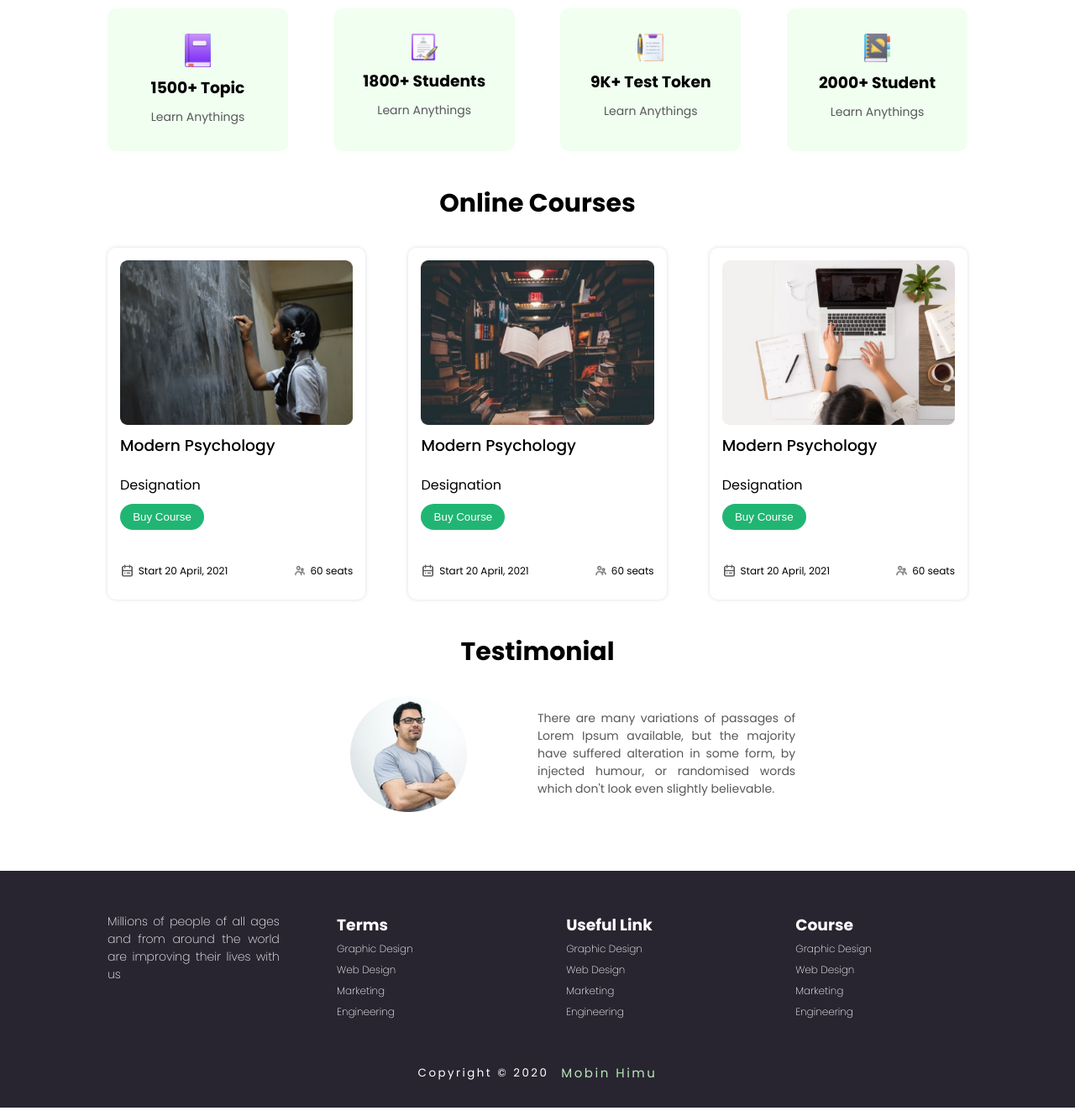
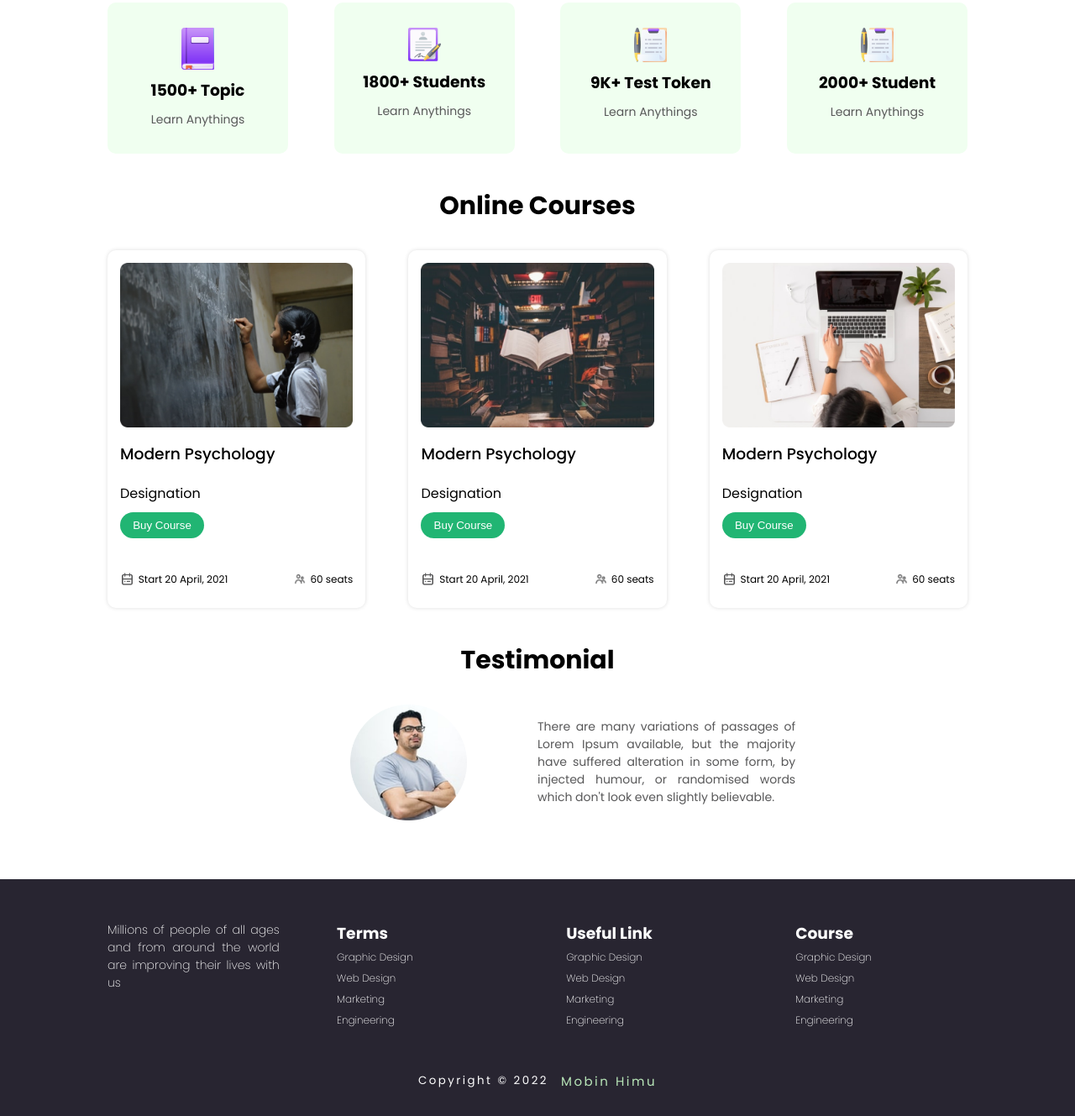
Before and after one commit to mobinhimu/e-school, a plain HTML site: page index.html in a window 1280 px wide. Shown: the part 466-1795 px from the top of the page at 84% size. Drawn offline with Linux system fonts and the light colour scheme.

Commit message:
Everything is okay (Maybe)

```diff
--- a/css/desktop.css
+++ b/css/desktop.css
@@ -1,4 +1,7 @@
 @media only screen and (min-width: 992px) {
+  .container {
+    max-width: 1100px;
+  }
   #menu {
     display: none;
   }
--- a/css/style.css
+++ b/css/style.css
@@ -62,8 +62,13 @@ button.praimaryBtn.sing {
   width: 100%;
   margin-bottom: 40px;
 }
-.learn img {
-  width: 100%;
+.learn-img {
+  display: flex;
+  justify-content: flex-end;
+}
+
+.learn-img img {
+  max-width: 100%;
 }
 .learn p {
   color: red;
@@ -105,8 +110,12 @@ button.praimaryBtn.sing {
   background-color: white;
   box-shadow: 0px 0px 20px 0px #ddd;
 }
-.singleBook img {
-  width: 20%;
+.bookImg {
+  display: flex;
+  justify-content: center;
+}
+.bookImg img {
+  max-width: 25%;
   padding-bottom: 10px;
 }
 .singleBook h3 {
@@ -132,8 +141,10 @@ button.praimaryBtn.sing {
   display: flex;
   flex-flow: column wrap;
 }
-
-.card img {
+.cardImg {
+  width: 100%;
+}
+.cardImg img {
   width: 100%;
 }
 .card h3 {
@@ -194,7 +205,11 @@ button.praimaryBtn.sing {
   justify-content: center;
   padding-bottom: 30px;
 }
-.testimonial img {
+.testimonialImg {
+  display: flex;
+  justify-content: center;
+}
+.testimonialImg img {
   width: 40%;
 }
 .testimonial p {
--- a/index.html
+++ b/index.html
@@ -50,7 +50,9 @@
               <button class="praimaryBtn sing">Get Started</button>
             </div>
             <div class="learn">
+              <div class="learn-img">
                 <img src="photos/illustration.png" alt="" />
+              </div>
             </div>
           </div>
         </div>
@@ -65,22 +67,30 @@
         <div class="container">
           <div class="bookWrap">
             <div class="singleBook">
+              <div class="bookImg">
                 <img src="icon/book.png" alt="" />
+              </div>
               <h3>1500+ Topic</h3>
               <p>Learn Anythings</p>
             </div>
             <div class="singleBook">
+              <div class="bookImg">
                 <img src="icon/student.png" alt="" />
+              </div>
               <h3>1800+ Students</h3>
               <p>Learn Anythings</p>
             </div>
             <div class="singleBook">
+              <div class="bookImg">
                 <img src="icon/test.png" alt="" />
+              </div>
               <h3>9K+ Test Token</h3>
               <p>Learn Anythings</p>
             </div>
             <div class="singleBook">
-              <img src="icon/students.png" alt="" />
+              <div class="bookImg">
+                <img src="icon/test.png" alt="" />
+              </div>
               <h3>2000+ Student</h3>
               <p>Learn Anythings</p>
             </div>
@@ -96,7 +106,9 @@
           </div>
           <div class="courseWrap">
             <div class="card">
+              <div class="cardImg">
                 <img src="photos/morder pyschology.png" alt="" />
+              </div>
               <h3>Modern Psychology</h3>
               <span>Designation</span>
               <button class="praimaryBtn buyCourse">Buy Course</button>
@@ -113,7 +125,9 @@
             </div>
 
             <div class="card">
+              <div class="cardImg">
                 <img src="photos/morder psyc.png" alt="" />
+              </div>
               <h3>Modern Psychology</h3>
               <span>Designation</span>
               <button class="praimaryBtn buyCourse">Buy Course</button>
@@ -130,7 +144,9 @@
             </div>
 
             <div class="card lastCard">
+              <div class="cardImg">
                 <img src="photos/morder pychons.png" alt="" />
+              </div>
               <h3>Modern Psychology</h3>
               <span>Designation</span>
               <button class="praimaryBtn buyCourse">Buy Course</button>
@@ -157,7 +173,9 @@
           </div>
           <div class="testimonialWrap">
             <div class="testimonial">
+              <div class="testimonialImg">
                 <img src="photos/man.png" alt="" />
+              </div>
             </div>
             <div class="testimonial">
               <p>
@@ -214,7 +232,7 @@
           </div>
         </div>
         <small>
-          Copyright &copy; 2020
+          Copyright &copy; 2022
           <a href="http://facebook.com/sdmmonin" target="_blank"
             >Mobin Himu</a
           ></small
```
Lines whose indentation alone changed are shown as unchanged.
